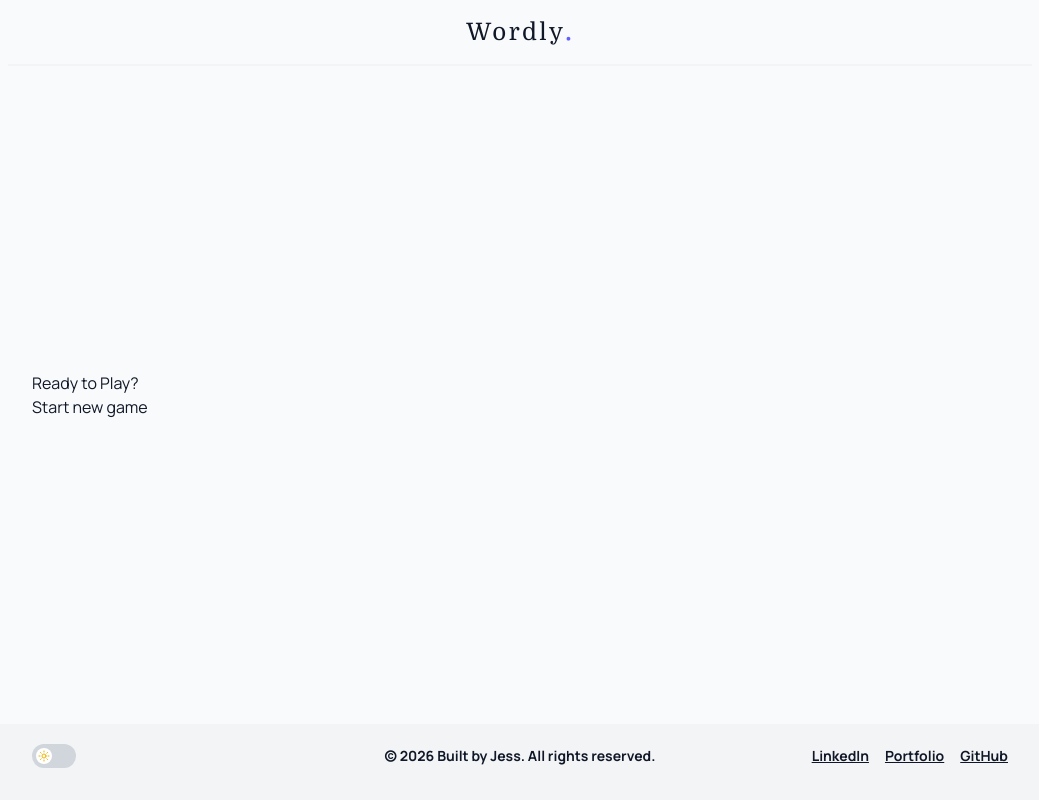
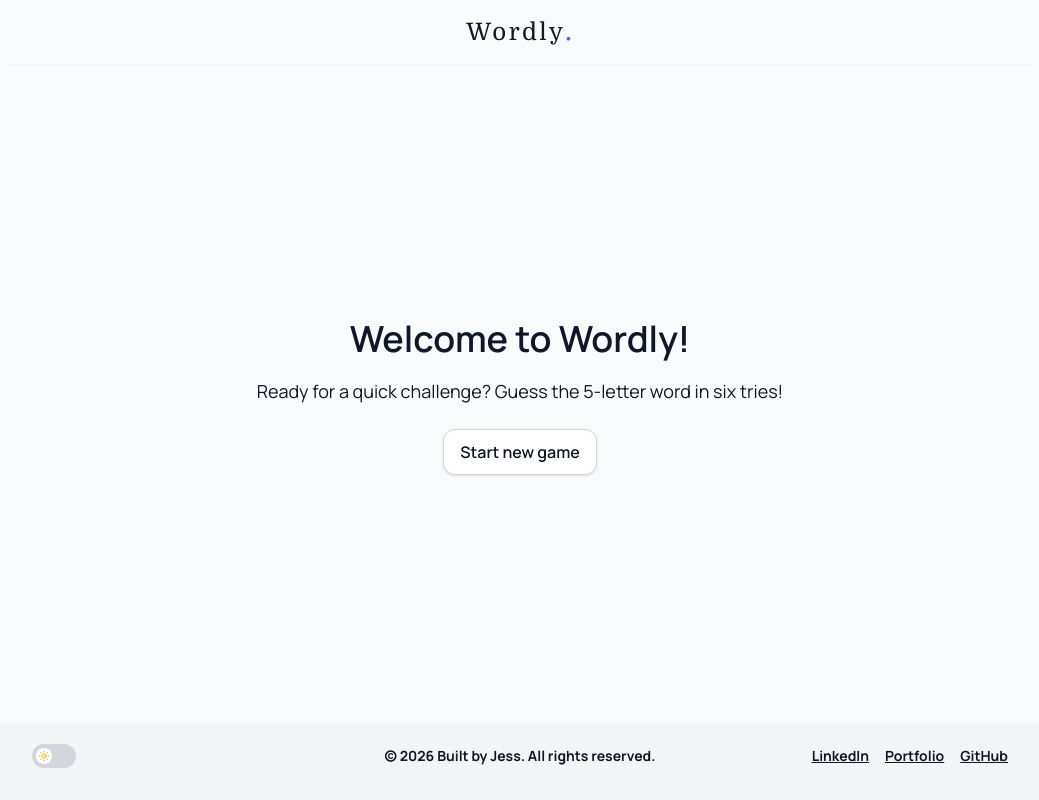
Before and after one commit to jessiicacmoore/wordly, a React (Vite) app: page / in a window 1280 px wide. Shown: the whole page, without its empty margins (120-1159 px from the left). Built offline with nearby package versions, Linux system fonts and the light colour scheme.

Commit message:
feat(ui): add Button and Heading components; implement Welcome and Results screens

```diff
--- a/src/app/App.css
+++ b/src/app/App.css
@@ -11,12 +11,34 @@
   --color-bg: var(--color-gray-50);
   --color-bg-alt: var(--color-lighter-gray);
   --color-text: var(--color-gray-900);
+
+  --color-button-primary: var(--color-accent);
+  --color-button-primary-hover: var(--color-accent-hover);
+  --color-button-primary-text: var(--color-white);
+
+  --color-button-secondary: var(--color-white);
+  --color-button-secondary-hover: var(--color-gray-100);
+  --color-button-secondary-text: var(--color-gray-900);
+  --color-button-secondary-border: var(--color-gray-300);
+
+  --color-focus-ring: color-mix(in oklab, var(--color-accent) 45%, white);
 }
 
 .dark {
   --color-bg: #0f172a;
   --color-bg-alt: var(--color-slate-800);
   --color-text: var(--color-gray-100);
+
+  --color-button-primary: var(--color-indigo-500);
+  --color-button-primary-hover: var(--color-indigo-400);
+  --color-button-primary-text: var(--color-white);
+
+  --color-button-secondary: var(--color-slate-800);
+  --color-button-secondary-hover: var(--color-slate-700);
+  --color-button-secondary-text: var(--color-gray-100);
+  --color-button-secondary-border: var(--color-slate-600);
+
+  --color-focus-ring: color-mix(in oklab, var(--color-accent) 55%, white);
 }
 
 @layer base {
@@ -27,4 +49,13 @@
   a {
     @apply underline;
   }
+
+  a,
+  button {
+    @apply cursor-pointer;
+  }
+
+  main p {
+    @apply mb-4 text-base;
+  }
 }
--- /dev/null
+++ b/src/components/Button.tsx
@@ -0,0 +1,46 @@
+import { cn } from "@/utils";
+import React from "react";
+
+const buttonStyles = {
+  primary: [
+    "bg-[var(--color-button-primary)]",
+    "text-[var(--color-button-primary-text)]",
+    "hover:bg-[var(--color-button-primary-hover)]",
+    "shadow-sm",
+  ].join(" "),
+  secondary: [
+    "border",
+    "border-[var(--color-button-secondary-border)]",
+    "bg-[var(--color-button-secondary)]",
+    "text-[var(--color-button-secondary-text)]",
+    "hover:bg-[var(--color-button-secondary-hover)]",
+    "shadow-sm",
+  ].join(" "),
+} as const;
+
+type ButtonProps = {
+  variant?: keyof typeof buttonStyles;
+  className?: string;
+  children: React.ReactNode;
+} & React.ButtonHTMLAttributes<HTMLButtonElement>;
+
+export const Button = React.forwardRef<HTMLButtonElement, ButtonProps>(
+  ({ variant = "primary", className = "", children, ...rest }, ref) => {
+    const buttonClasses = cn(
+      "inline-flex min-h-11 items-center justify-center rounded-xl px-4 py-2.5",
+      "font-semibold",
+      "transition-colors duration-200",
+      "focus-visible:outline-none focus-visible:ring-2 focus-visible:ring-[var(--color-focus-ring)] focus-visible:ring-offset-2",
+      "focus-visible:ring-offset-[var(--color-bg)]",
+      "disabled:pointer-events-none disabled:opacity-50",
+      buttonStyles[variant],
+      className,
+    );
+
+    return (
+      <button ref={ref} className={buttonClasses} {...rest}>
+        {children}
+      </button>
+    );
+  },
+);
--- /dev/null
+++ b/src/components/Heading.tsx
@@ -0,0 +1,40 @@
+import React from "react";
+import { cn } from "@/utils";
+
+type HeadingLevel = 1 | 2 | 3 | 4 | 5 | 6;
+
+type HeadingProps = {
+  level: HeadingLevel;
+  visualLevel?: HeadingLevel;
+  className?: string;
+  children: React.ReactNode;
+} & React.HTMLAttributes<HTMLHeadingElement>;
+
+const headingStyles: Record<HeadingLevel, string> = {
+  1: "text-4xl font-semibold leading-tight mb-4",
+  2: "text-3xl font-semibold leading-snug mb-3",
+  3: "text-2xl font-medium leading-snug mb-2",
+  4: "text-xl font-medium leading-normal mb-2",
+  5: "text-base font-medium leading-normal text-secondary mb-1",
+  6: "text-sm font-medium leading-normal tracking-wide text-secondary mb-1",
+};
+
+export const Heading = ({
+  level,
+  visualLevel,
+  className = "",
+  children,
+  ...rest
+}: HeadingProps) => {
+  const Tag = `h${level}` as const;
+  const styleLevel = visualLevel ?? level;
+  const styles = headingStyles[styleLevel];
+
+  const headingClasses = cn(styles, className);
+
+  return (
+    <Tag className={headingClasses} {...rest}>
+      {children}
+    </Tag>
+  );
+};
--- /dev/null
+++ b/src/components/ResultsScreen.tsx
@@ -0,0 +1,31 @@
+import { Button } from "./Button";
+import { Heading } from "./Heading";
+
+type ResultsScreenProps = {
+  hasWon: boolean;
+  targetWord: string;
+  onPlayAgain: () => void;
+  onExit: () => void;
+};
+
+export const ResultsScreen = ({
+  hasWon,
+  targetWord,
+  onPlayAgain,
+  onExit,
+}: ResultsScreenProps) => {
+  return (
+    <div className="text-center">
+      <Heading level={2} visualLevel={1}>
+        {hasWon ? "You Won!" : "You Lost!"}
+      </Heading>
+      <p className="text-lg">The word was {targetWord}.</p>
+      <div className="mt-6 flex justify-center gap-4">
+        <Button onClick={onPlayAgain}>Play again</Button>
+        <Button variant="secondary" onClick={onExit}>
+          Exit
+        </Button>
+      </div>
+    </div>
+  );
+};
--- /dev/null
+++ b/src/components/WelcomeScreen.tsx
@@ -0,0 +1,37 @@
+import { Button } from "./Button";
+import { Heading } from "./Heading";
+
+type WelcomeScreenProps = {
+  hasResumableGame: boolean;
+  onResumeClick?: () => void;
+  onStartNewClick?: () => void;
+};
+
+export const WelcomeScreen = ({
+  hasResumableGame,
+  onResumeClick,
+  onStartNewClick,
+}: WelcomeScreenProps) => {
+  const headingText = hasResumableGame ? "Welcome Back!" : "Welcome to Wordly!";
+
+  const subheadingText = hasResumableGame
+    ? "Still thinking about that word? Jump back in or start a new game!"
+    : "Ready for a quick challenge? Guess the 5-letter word in six tries!";
+
+  return (
+    <div className="text-center">
+      <Heading level={2} visualLevel={1}>
+        {headingText}
+      </Heading>
+      <p className="text-lg">{subheadingText}</p>
+      <div className="mt-6 flex justify-center gap-4">
+        {hasResumableGame && (
+          <Button onClick={onResumeClick}>Resume game</Button>
+        )}
+        <Button variant="secondary" onClick={onStartNewClick}>
+          Start new game
+        </Button>
+      </div>
+    </div>
+  );
+};
--- a/src/components/index.ts
+++ b/src/components/index.ts
@@ -1,2 +1,5 @@
 export { AppLayout } from "./AppLayout";
 export { Container } from "./Container";
+export { Heading } from "./Heading";
+export { WelcomeScreen } from "./WelcomeScreen";
+export { ResultsScreen } from "./ResultsScreen";
--- a/src/features/game/components/Game.tsx
+++ b/src/features/game/components/Game.tsx
@@ -1,3 +1,4 @@
+import { ResultsScreen, WelcomeScreen } from "@/components";
 import { useGameSession } from "../hooks";
 import { GameBoard } from "./GameBoard";
 
@@ -13,37 +14,24 @@ export const Game = () => {
     handleKeyInput,
   } = useGameSession();
 
-  if (gameStatus === "idle" && hasResumableGame) {
-    return (
-      <>
-        <h2>Welcome Back</h2>
-        <button onClick={resumeGame}>Resume game</button>
-        <button onClick={startNewGame}>Start new game</button>
-      </>
-    );
-  }
-
   if (gameStatus === "idle") {
     return (
-      <>
-        <h2>Ready to Play?</h2>
-        <button onClick={startNewGame}>Start new game</button>
-      </>
+      <WelcomeScreen
+        hasResumableGame={hasResumableGame}
+        onResumeClick={resumeGame}
+        onStartNewClick={startNewGame}
+      />
     );
   }
 
   if (isGameOver && activeGame) {
     return (
-      <>
-        <h2>{gameStatus === "won" ? "You won!" : "You lost!"}</h2>
-        <p>The word was {activeGame.targetWord}.</p>
-        <button type="button" onClick={startNewGame}>
-          Play again
-        </button>
-        <button type="button" onClick={abandonGame}>
-          Exit
-        </button>
-      </>
+      <ResultsScreen
+        hasWon={gameStatus === "won"}
+        targetWord={activeGame.targetWord}
+        onPlayAgain={startNewGame}
+        onExit={abandonGame}
+      />
     );
   }
 
```
